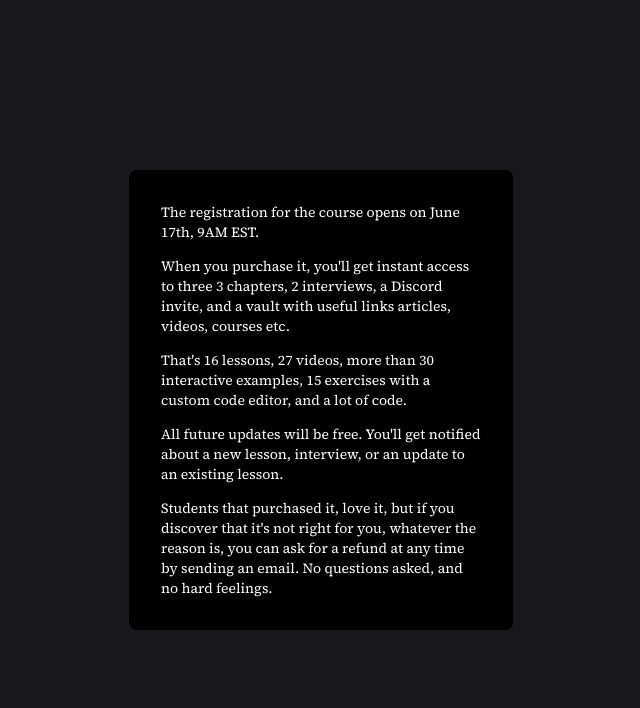
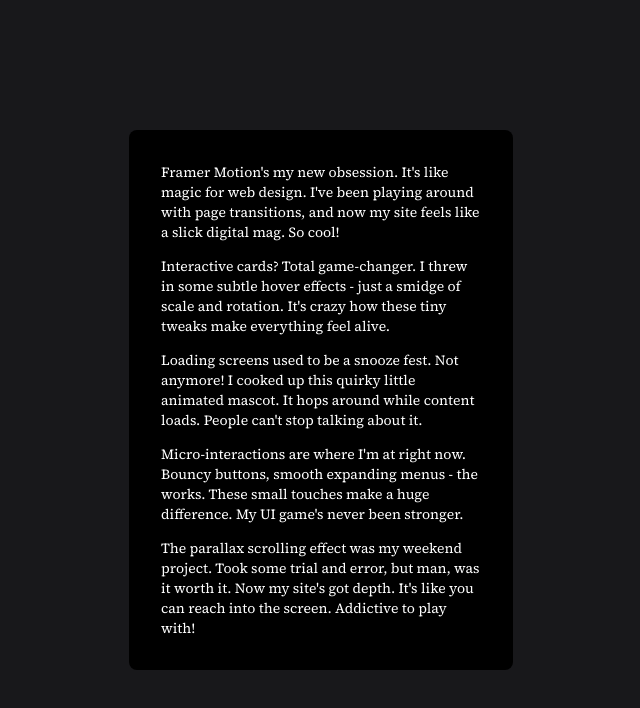
Before and after one commit to nirnejak/interactive-components, a Next.js app: page /gradual-content-loading in a window 1280 px wide. Shown: the top 708 px of the page, without its empty margins (319-959 px from the left). Built offline with nearby package versions, Linux system fonts and the light colour scheme.

Commit message:
GradualContentLoading content updated

```diff
--- a/components/GradualContentLoading.tsx
+++ b/components/GradualContentLoading.tsx
@@ -28,11 +28,11 @@
 }
 
 const COPY = [
-  `The registration for the course opens on June 17th, 9AM EST.`,
-  `When you purchase it, you'll get instant access to three 3 chapters, 2 interviews, a Discord invite, and a vault with useful links articles, videos, courses etc.`,
-  `That's 16 lessons, 27 videos, more than 30 interactive examples, 15 exercises with a custom code editor, and a lot of code.`,
-  `All future updates will be free. You'll get notified about a new lesson, interview, or an update to an existing lesson.`,
-  `Students that purchased it, love it, but if you discover that it's not right for you, whatever the reason is, you can ask for a refund at any time by sending an email. No questions asked, and no hard feelings. `,
+  `Framer Motion's my new obsession. It's like magic for web design. I've been playing around with page transitions, and now my site feels like a slick digital mag. So cool!`,
+  `Interactive cards? Total game-changer. I threw in some subtle hover effects - just a smidge of scale and rotation. It's crazy how these tiny tweaks make everything feel alive.`,
+  `Loading screens used to be a snooze fest. Not anymore! I cooked up this quirky little animated mascot. It hops around while content loads. People can't stop talking about it.`,
+  `Micro-interactions are where I'm at right now. Bouncy buttons, smooth expanding menus - the works. These small touches make a huge difference. My UI game's never been stronger.`,
+  `The parallax scrolling effect was my weekend project. Took some trial and error, but man, was it worth it. Now my site's got depth. It's like you can reach into the screen. Addictive to play with!`,
 ]
 
 export default GradualContentLoading
```
